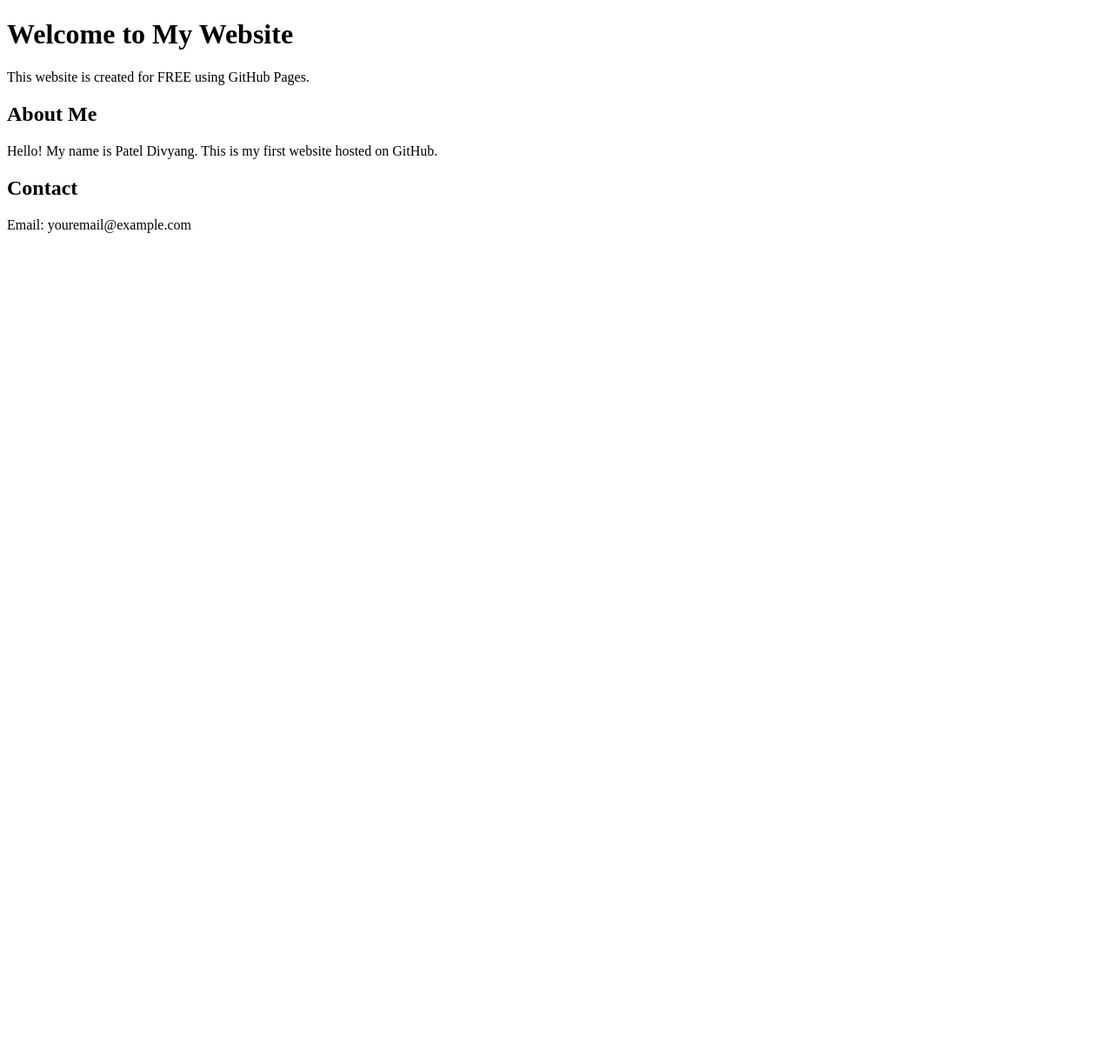
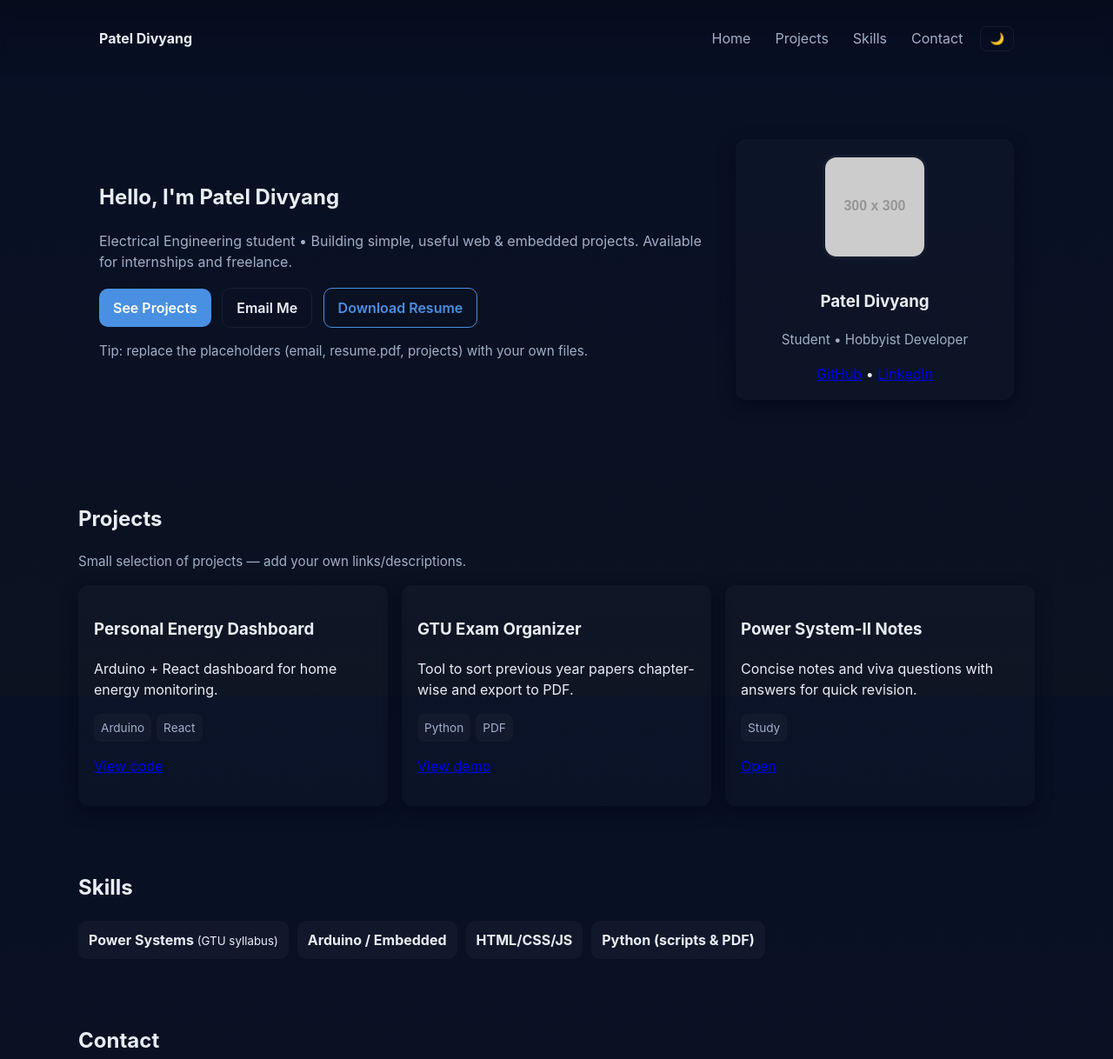
Before and after one commit to 240613109005-a11y/240613109005-a11y.github.io, a plain HTML site: page index.html in a window 1280 px wide. Shown: the top 1218 px of the page at 87% size. Before the commit the page ends 800 px from the top, so only its background shows below. Drawn offline with Linux system fonts and the light colour scheme; placeholder pictures from the web are drawn by us.

Commit message:
Add files via upload

```diff
--- a/index.html
+++ b/index.html
@@ -1,25 +1,111 @@
-<!DOCTYPE html>
+<!doctype html>
 <html lang="en">
 <head>
-    <meta charset="UTF-8">
-    <meta name="viewport" content="width=device-width, initial-scale=1.0">
-    <title>My Website</title>
-    <link rel="stylesheet" href="styles.css">
+  <meta charset="utf-8" />
+  <meta name="viewport" content="width=device-width,initial-scale=1" />
+  <title>Patel Divyang — Portfolio</title>
+  <meta name="description" content="Portfolio of Patel Divyang — Projects, Skills and Contact.">
+  <link rel="stylesheet" href="styles.css">
+  <link rel="icon" href="https://placehold.co/32x32?text=P" />
 </head>
 <body>
+  <header class="nav">
+    <div class="nav-inner container">
+      <a class="brand" href="#home">Patel Divyang</a>
+      <nav class="nav-links" id="navLinks">
+        <a href="#home">Home</a>
+        <a href="#projects">Projects</a>
+        <a href="#skills">Skills</a>
+        <a href="#contact">Contact</a>
+        <button id="themeToggle" class="small-btn" aria-label="Toggle theme">🌙</button>
+      </nav>
+      <button id="burger" class="burger" aria-label="Open menu">☰</button>
+    </div>
+  </header>
 
-    <header>
-        <h1>Welcome to My Website</h1>
-        <p>This website is created for FREE using GitHub Pages.</p>
-    </header>
-
-    <section class="container">
-        <h2>About Me</h2>
-        <p>Hello! My name is Patel Divyang. This is my first website hosted on GitHub.</p>
-
-        <h2>Contact</h2>
-        <p>Email: youremail@example.com</p>
+  <main>
+    <section id="home" class="hero">
+      <div class="container hero-grid">
+        <div>
+          <h1>Hello, I'm <span class="accent">Patel Divyang</span></h1>
+          <p class="lead">Electrical Engineering student • Building simple, useful web & embedded projects. Available for internships and freelance.</p>
+          <p class="cta-row">
+            <a class="btn" href="#projects">See Projects</a>
+            <a class="btn ghost" href="mailto:youremail@example.com">Email Me</a>
+            <a class="btn outline" href="resume.pdf" download>Download Resume</a>
+          </p>
+          <p class="muted">Tip: replace the placeholders (email, resume.pdf, projects) with your own files.</p>
+        </div>
+        <div class="card profile-card">
+          <img class="avatar" src="https://placehold.co/300x300?text=Photo" alt="Profile photo">
+          <h3>Patel Divyang</h3>
+          <p class="muted">Student • Hobbyist Developer</p>
+          <div class="socials">
+            <a href="#" aria-label="GitHub">GitHub</a> •
+            <a href="#" aria-label="LinkedIn">LinkedIn</a>
+          </div>
+        </div>
+      </div>
     </section>
 
+    <section id="projects" class="container section">
+      <h2>Projects</h2>
+      <p class="muted">Small selection of projects — add your own links/descriptions.</p>
+      <div class="grid projects-grid">
+        <article class="card project">
+          <h3>Personal Energy Dashboard</h3>
+          <p>Arduino + React dashboard for home energy monitoring.</p>
+          <p class="tags"><span>Arduino</span><span>React</span></p>
+          <p><a class="link" href="#" target="_blank">View code</a></p>
+        </article>
+
+        <article class="card project">
+          <h3>GTU Exam Organizer</h3>
+          <p>Tool to sort previous year papers chapter-wise and export to PDF.</p>
+          <p class="tags"><span>Python</span><span>PDF</span></p>
+          <p><a class="link" href="#" target="_blank">View demo</a></p>
+        </article>
+
+        <article class="card project">
+          <h3>Power System-II Notes</h3>
+          <p>Concise notes and viva questions with answers for quick revision.</p>
+          <p class="tags"><span>Study</span></p>
+          <p><a class="link" href="#" target="_blank">Open</a></p>
+        </article>
+      </div>
+    </section>
+
+    <section id="skills" class="container section">
+      <h2>Skills</h2>
+      <div class="skills">
+        <div class="skill"><strong>Power Systems</strong><small> (GTU syllabus)</small></div>
+        <div class="skill"><strong>Arduino / Embedded</strong></div>
+        <div class="skill"><strong>HTML/CSS/JS</strong></div>
+        <div class="skill"><strong>Python (scripts & PDF)</strong></div>
+      </div>
+    </section>
+
+    <section id="contact" class="container section">
+      <h2>Contact</h2>
+      <p>Want to collaborate or need help? Send an email or use the quick contact:</p>
+
+      <form class="contact-form" action="mailto:youremail@example.com" method="get" enctype="text/plain">
+        <input name="subject" placeholder="Subject" required>
+        <textarea name="body" rows="5" placeholder="Message"></textarea>
+        <div class="form-row">
+          <button class="btn" type="submit">Send Email</button>
+          <a class="btn ghost" href="tel:+911234567890">Call</a>
+        </div>
+      </form>
+    </section>
+  </main>
+
+  <footer class="footer">
+    <div class="container">
+      <p>© <span id="year"></span> Patel Divyang — Built with ❤️ • Hosted on GitHub Pages</p>
+    </div>
+  </footer>
+
+  <script src="script.js"></script>
 </body>
 </html>
--- /dev/null
+++ b/script.js
@@ -0,0 +1,37 @@
+// Basic interactivity: theme toggle, burger menu and year
+(() => {
+  const yearEl = document.getElementById('year');
+  if (yearEl) yearEl.textContent = new Date().getFullYear();
+
+  // Theme toggle (light/dark simple)
+  const themeToggle = document.getElementById('themeToggle');
+  themeToggle?.addEventListener('click', () => {
+    document.documentElement.classList.toggle('light-theme');
+    themeToggle.textContent = document.documentElement.classList.contains('light-theme') ? '☀️' : '🌙';
+  });
+
+  // Burger menu for mobile
+  const burger = document.getElementById('burger');
+  const navLinks = document.getElementById('navLinks');
+  burger?.addEventListener('click', () => {
+    if (navLinks.style.display === 'flex') {
+      navLinks.style.display = '';
+    } else {
+      navLinks.style.display = 'flex';
+      navLinks.style.flexDirection = 'column';
+      navLinks.style.gap = '10px';
+    }
+  });
+
+  // Smooth scroll for native links
+  document.querySelectorAll('a[href^="#"]').forEach(a => {
+    a.addEventListener('click', e => {
+      const href = a.getAttribute('href');
+      if (href.length > 1) {
+        e.preventDefault();
+        document.querySelector(href)?.scrollIntoView({behavior:'smooth', block:'start'});
+        if (navLinks.style.display === 'flex' && window.innerWidth < 880) navLinks.style.display = '';
+      }
+    });
+  });
+})();
--- /dev/null
+++ b/styles.css
@@ -0,0 +1,71 @@
+:root{
+  --bg:#0f1720;
+  --card:#0b1220;
+  --text:#e6eef6;
+  --muted:#9fb0c8;
+  --accent:#4A90E2;
+  --glass: rgba(255,255,255,0.04);
+  --radius:14px;
+  --container:1100px;
+}
+*{box-sizing:border-box}
+html,body{height:100%}
+body{
+  margin:0;font-family:Inter,system-ui,Segoe UI,Roboto,Helvetica,Arial;
+  background:linear-gradient(180deg,#071025 0%, #0b1220 100%);
+  color:var(--text);-webkit-font-smoothing:antialiased;
+  line-height:1.5;
+}
+
+/* Layout */
+.container{max-width:var(--container);margin:0 auto;padding:24px}
+.section{padding:28px 0}
+
+/* Nav */
+.nav{backdrop-filter:blur(6px);position:sticky;top:0;z-index:40;background: linear-gradient(180deg, rgba(0,0,0,0.25), transparent);}
+.nav-inner{display:flex;align-items:center;justify-content:space-between;gap:12px}
+.brand{font-weight:700;color:var(--text);text-decoration:none}
+.nav-links{display:flex;gap:12px;align-items:center}
+.nav-links a{color:var(--muted);text-decoration:none;padding:8px;border-radius:8px}
+.nav-links a:hover{color:var(--text);background:var(--glass)}
+.small-btn{background:transparent;border:1px solid rgba(255,255,255,0.06);padding:6px 10px;border-radius:8px;color:var(--muted)}
+.burger{display:none;background:transparent;border:none;color:var(--muted);font-size:20px}
+
+/* Hero */
+.hero{padding:48px 0}
+.hero-grid{display:grid;grid-template-columns:1fr 320px;gap:28px;align-items:center}
+.lead{color:var(--muted);margin-top:8px}
+.btn{display:inline-block;padding:10px 16px;border-radius:10px;background:var(--accent);color:#fff;text-decoration:none;font-weight:600;margin-right:8px}
+.btn.ghost{background:transparent;border:1px solid rgba(255,255,255,0.06);color:var(--text)}
+.btn.outline{background:transparent;border:1px solid var(--accent);color:var(--accent)}
+.cta-row{margin-top:18px}
+.muted{color:var(--muted);font-size:0.95rem}
+
+/* Cards */
+.card{background:linear-gradient(180deg, rgba(255,255,255,0.02), rgba(255,255,255,0.01));padding:18px;border-radius:12px;box-shadow:0 6px 18px rgba(2,6,23,0.6)}
+.profile-card{text-align:center}
+.avatar{width:120px;height:120px;border-radius:16px;object-fit:cover;margin-bottom:10px;border:3px solid rgba(255,255,255,0.03)}
+
+/* Projects */
+.projects-grid{display:grid;grid-template-columns:repeat(auto-fit,minmax(240px,1fr));gap:16px}
+.project .tags{margin-top:8px}
+.project .tags span{display:inline-block;background:rgba(255,255,255,0.03);padding:6px 8px;border-radius:8px;margin-right:6px;font-size:0.85rem;color:var(--muted)}
+
+/* Skills */
+.skills{display:flex;flex-wrap:wrap;gap:10px}
+.skill{background:rgba(255,255,255,0.03);padding:10px 12px;border-radius:10px}
+
+/* Form */
+.contact-form{max-width:640px;display:flex;flex-direction:column;gap:10px}
+.contact-form input, .contact-form textarea{background:transparent;border:1px solid rgba(255,255,255,0.06);padding:12px;border-radius:8px;color:var(--text)}
+.form-row{display:flex;gap:10px;align-items:center}
+
+/* Footer */
+.footer{padding:18px 0;color:var(--muted);border-top:1px solid rgba(255,255,255,0.02);margin-top:28px;text-align:center;font-size:0.95rem}
+
+/* Responsive */
+@media (max-width:880px){
+  .hero-grid{grid-template-columns:1fr; text-align:center}
+  .nav-links{display:none}
+  .burger{display:block}
+}
```
